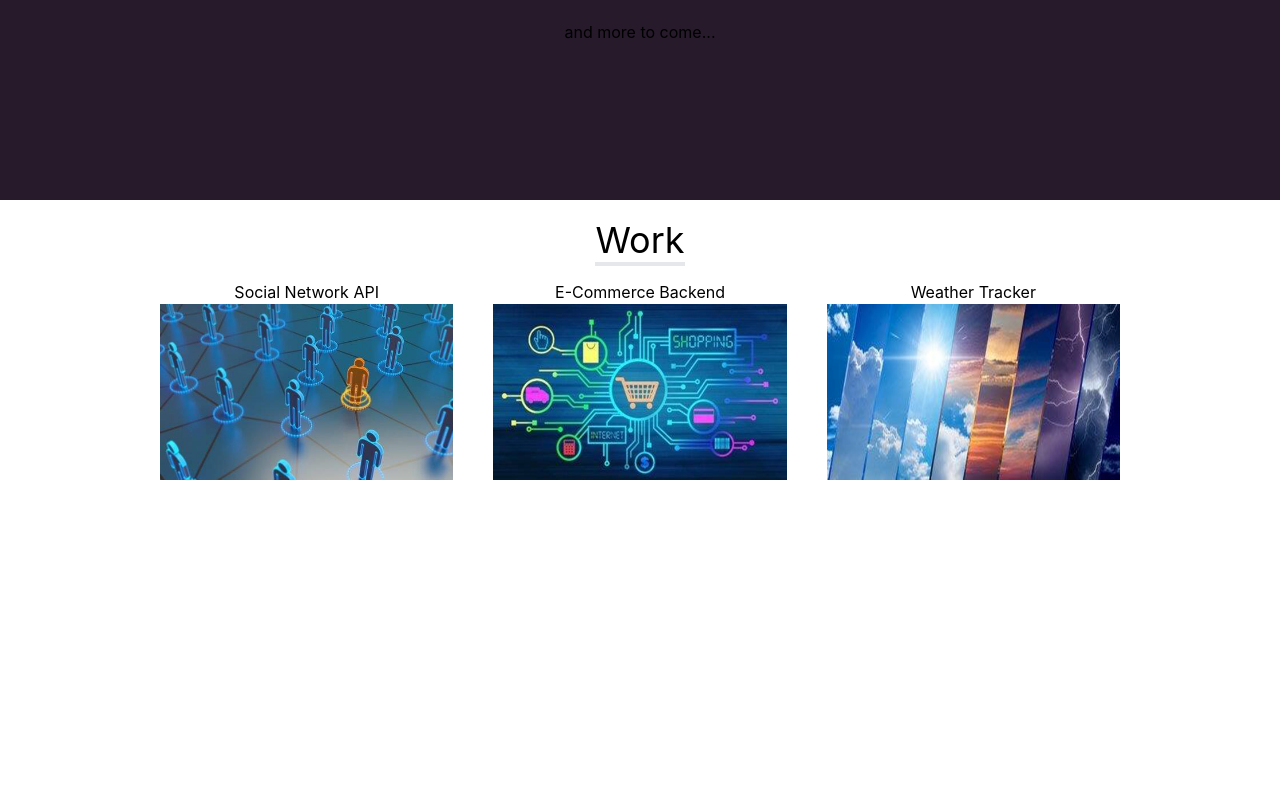
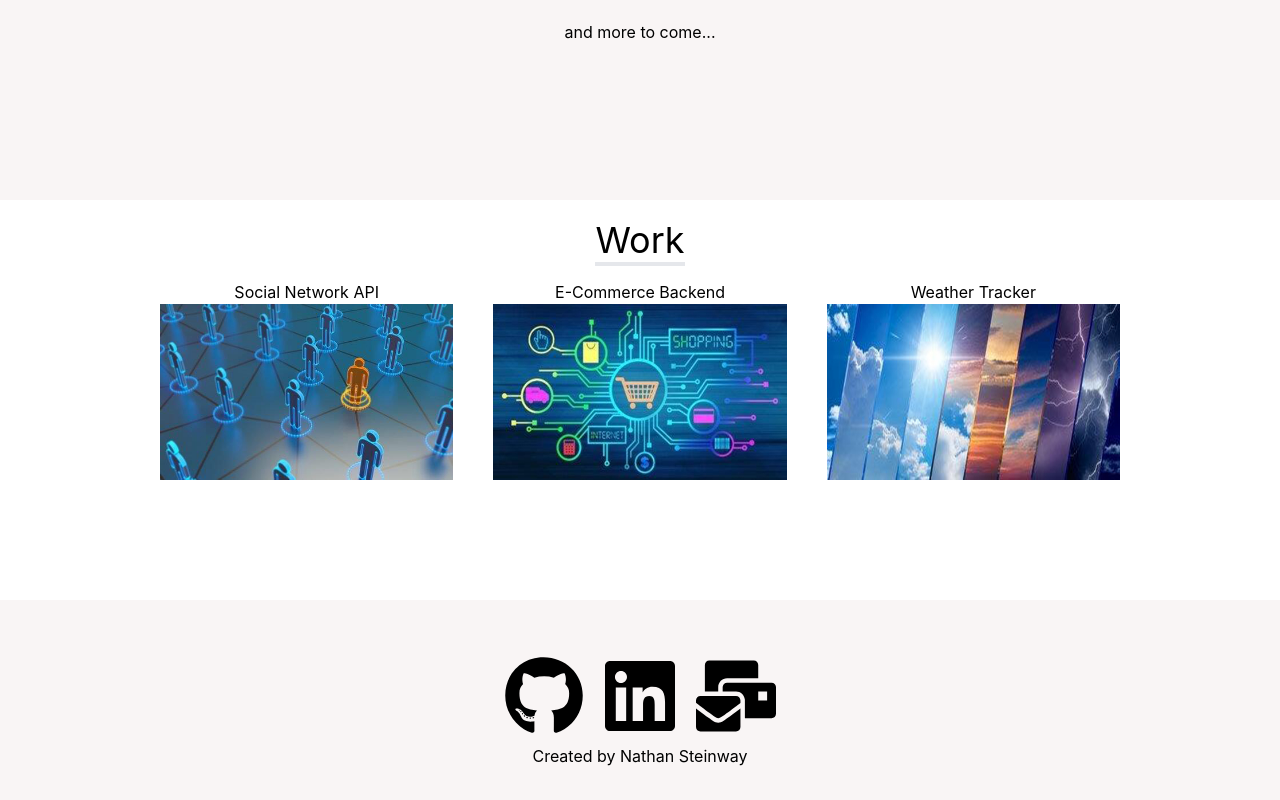
Before and after one commit to NathanSteinway/ultra-giga-gang, a React (Create React App) app: page / in a window 1280 px wide. Shown: the part 1308-2108 px from the top of the page. Before the commit the page ends 1788 px from the top, so only its background shows below. Built offline with nearby package versions, Linux system fonts and the light colour scheme.

Commit message:
footer complete with links to github, linkedin, and email

```diff
--- a/package.json
+++ b/package.json
@@ -9,6 +9,7 @@
     "react": "^18.0.0",
     "react-animations": "^1.0.0",
     "react-dom": "^18.0.0",
+    "react-icons": "^4.3.1",
     "react-scripts": "5.0.0",
     "web-vitals": "^2.1.4"
   },
--- a/src/App.js
+++ b/src/App.js
@@ -3,6 +3,7 @@ import Nav from './components/Nav.jsx';
 import About from './components/About.jsx';
 import Skills from './components/Skills.jsx';
 import Work from './components/Work.jsx';
+import Footer from './components/Footer.jsx';
 
 
 function App() {
@@ -12,6 +13,7 @@ function App() {
         <About></About>
         <Skills></Skills>
         <Work></Work>
+        <Footer></Footer>
 
     </div>
   );
--- /dev/null
+++ b/src/components/Footer.jsx
@@ -0,0 +1,34 @@
+import React from 'react';
+import {FaGithub, FaLinkedin, FaMailBulk } from 'react-icons/fa';
+
+const Footer = () => {
+    return (
+        <footer className="w-full h-[200px] flex-col items-center justify-between px-6 py-4 bg-[#F9F5F5] sm:flex-row">
+
+                <div class="flex col-sm justify-center pt-10">
+
+                    <a className='px-2'
+                    href="https://github.com/NathanSteinway" target="_blank" rel='noopener noreferrer'>
+                        <FaGithub size={80}/>
+                    </a>
+
+                    <a className='px-2'
+                    href="https://www.linkedin.com/in/nathan-steinway-0ab522221/" target="_blank" rel='noopener noreferrer'>
+                        <FaLinkedin size={80}/>
+                    </a>
+
+                    <a className='px-2'
+                    href="https://github.com/NathanSteinway" target="_blank" rel='noopener noreferrer'>
+                        <FaMailBulk size={80}/>
+                    </a>
+
+                </div>
+
+                <div className='text-center pt-2'>
+                    <p>Created by Nathan Steinway</p>
+                </div>
+        </footer>
+    )
+}
+
+export default Footer;
--- a/src/components/Skills.jsx
+++ b/src/components/Skills.jsx
@@ -15,7 +15,7 @@ import Sequelize from '../assets/Skills Images/sequelize.png';
 function Skills() {
     return(
 
-        <div className='w-full h-screen bg-[#261A2B] text-white-300'>
+        <div className='w-full h-screen bg-[#F9F5F5] text-white-300'>
             <div className='max-w-[1000px] py-10 text-center mx-auto flex-col w-full h-full'>
                 <div>
                     <p className='text-4xl mx-auto inline border-b-4 border-white-300'>Skills</p>
--- a/src/components/Work.jsx
+++ b/src/components/Work.jsx
@@ -5,7 +5,7 @@ import Weather from '../assets/Work Images/weather.jpg';
 
 function Work(){
     return(
-        <div className='max-w-[1000px] mx-auto justify-center text-center w-full h-full'>
+        <div className='max-w-[1000px] h-[400px] mx-auto justify-center text-center'>
             <div className='p-5'>
                 <p className='text-4xl mx-auto inline border-b-4 border-white-300'>Work</p>
             </div>
```
Also changed, not shown: 1 other file (tests, documents, lock files or other folders).
